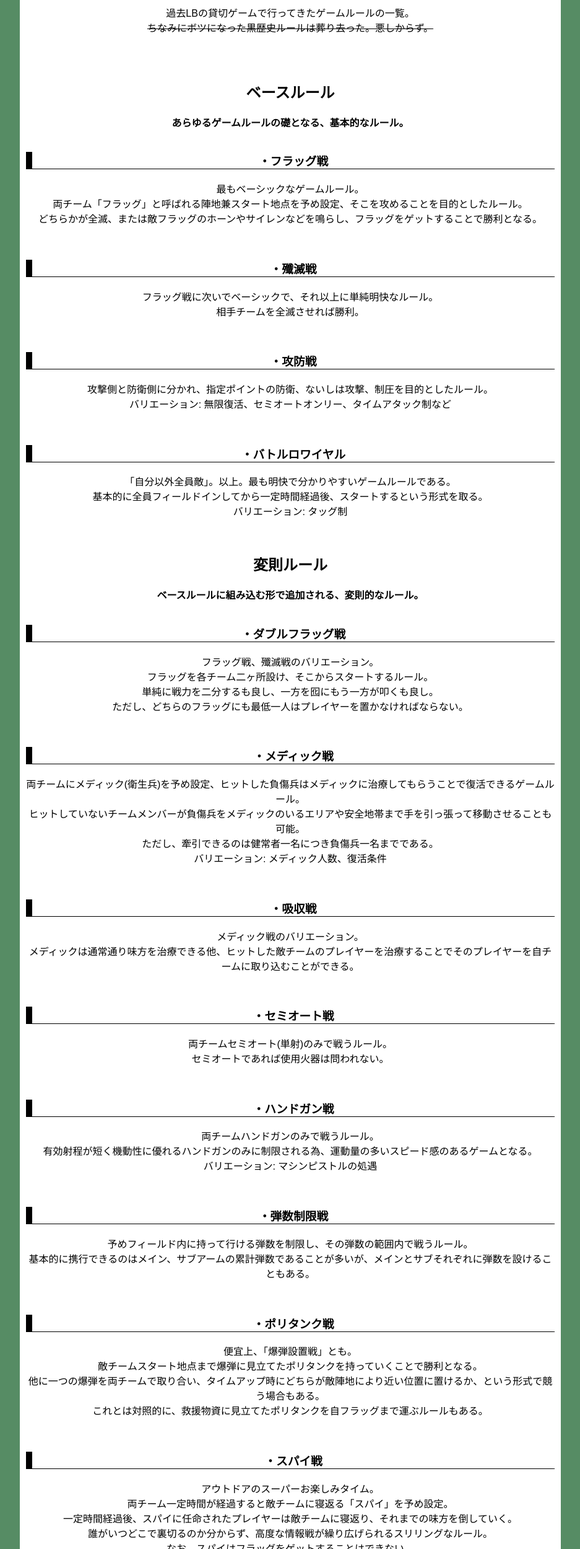
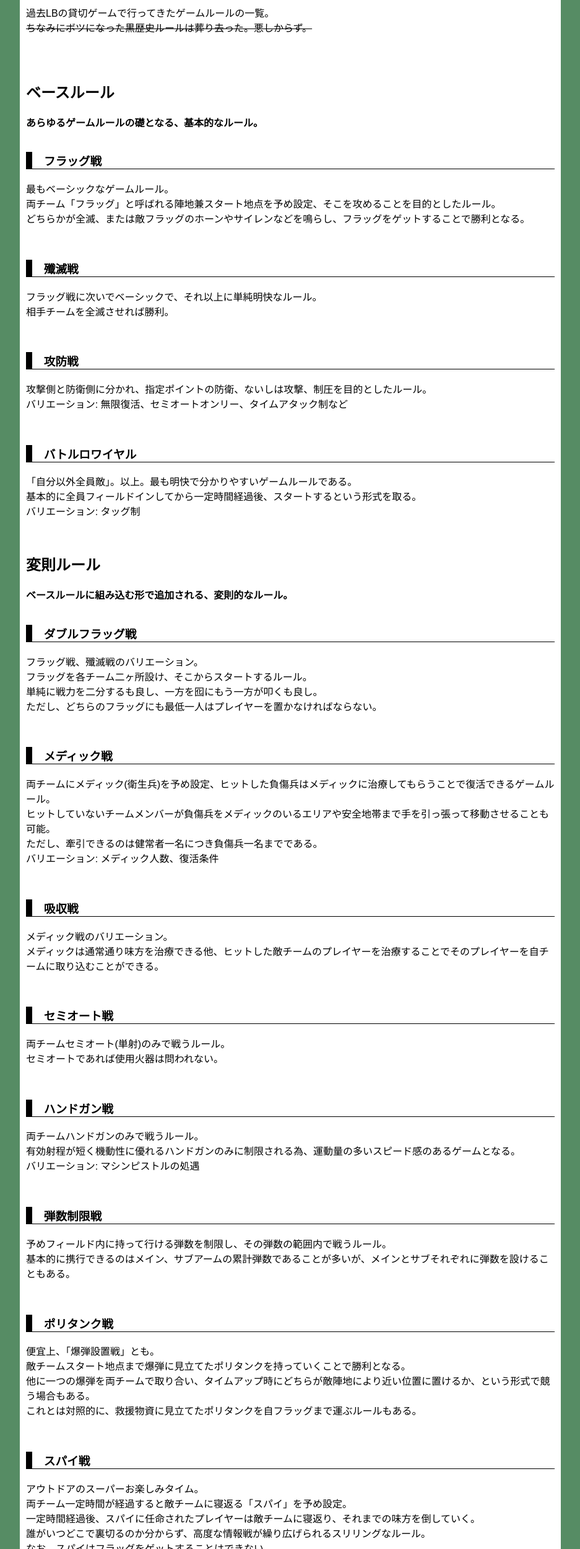
Before and after one commit to altyjp/littlebulletHP, a website: page public_html/formember/gamerule.html in a window 1280 px wide. Shown: the part 301-2800 px from the top of the page at 62% size, without its empty margins (171-1108 px from the left). Drawn offline with Linux system fonts and the light colour scheme; a web font is replaced by a local one.

Commit message:
ゲームルールの修正

```diff
--- a/public_html/formember/gamerule.html
+++ b/public_html/formember/gamerule.html
@@ -37,7 +37,7 @@
             <div id="main">
 
                 <div class="subcategory">
-                    <table>
+                    <table style="text-align: center;">
                         <td><a href="roe.html">Little Bullet隊則</a></td>
                         <td><a href="regulation.html">ブリーフィング確認事項、タイムテーブル例</a></td>
                         <td><a href="gamerule.html">ゲームルール一覧</a></td>
@@ -46,6 +46,7 @@
                     </table>
                 </div>
 
+                <div id="left_text">
                     <h1>ゲームルール一覧</h1>
                     過去LBの貸切ゲームで行ってきたゲームルールの一覧。<br/>
                     <s>ちなみにボツになった黒歴史ルールは葬り去った。悪しからず。</s><br/>
@@ -57,26 +58,26 @@
                     <b>あらゆるゲームルールの礎となる、基本的なルール。<br/></b>
                     <br/>
 
-                    <h3>・フラッグ戦</h3>
+                    <h3>　フラッグ戦</h3>
                     最もベーシックなゲームルール。<br/>
                     両チーム「フラッグ」と呼ばれる陣地兼スタート地点を予め設定、そこを攻めることを目的としたルール。<br/>
                     どちらかが全滅、または敵フラッグのホーンやサイレンなどを鳴らし、フラッグをゲットすることで勝利となる。<br/>
                     <br/>
                     <br/>
 
-                    <h3>・殲滅戦</h3>
+                    <h3>　殲滅戦</h3>
                     フラッグ戦に次いでベーシックで、それ以上に単純明快なルール。<br/>
                     相手チームを全滅させれば勝利。<br/>
                     <br/>
                     <br/>
 
-                    <h3>・攻防戦</h3>
+                    <h3>　攻防戦</h3>
                     攻撃側と防衛側に分かれ、指定ポイントの防衛、ないしは攻撃、制圧を目的としたルール。<br/>
                     バリエーション: 無限復活、セミオートオンリー、タイムアタック制など<br/>
                     <br/>
                     <br/>
 
-                    <h3>・バトルロワイヤル</h3>
+                    <h3>　バトルロワイヤル</h3>
                     「自分以外全員敵」。以上。最も明快で分かりやすいゲームルールである。<br/>
                     基本的に全員フィールドインしてから一定時間経過後、スタートするという形式を取る。<br/>
                     バリエーション: タッグ制<br/>
@@ -87,7 +88,7 @@
                     <b>ベースルールに組み込む形で追加される、変則的なルール。<br/></b>
                     <br/>
 
-                    <h3>・ダブルフラッグ戦</h3>
+                    <h3>　ダブルフラッグ戦</h3>
                     フラッグ戦、殲滅戦のバリエーション。<br/>
                     フラッグを各チーム二ヶ所設け、そこからスタートするルール。<br/>
                     単純に戦力を二分するも良し、一方を囮にもう一方が叩くも良し。<br/>
@@ -95,7 +96,7 @@
                     <br/>
                     <br/>
 
-                    <h3>・メディック戦</h3>
+                    <h3>　メディック戦</h3>
                     両チームにメディック(衛生兵)を予め設定、ヒットした負傷兵はメディックに治療してもらうことで復活できるゲームルール。<br/>
                     ヒットしていないチームメンバーが負傷兵をメディックのいるエリアや安全地帯まで手を引っ張って移動させることも可能。<br/>
                     ただし、牽引できるのは健常者一名につき負傷兵一名までである。<br/>
@@ -103,32 +104,32 @@
                     <br/>
                     <br/>
 
-                    <h3>・吸収戦</h3>
+                    <h3>　吸収戦</h3>
                     メディック戦のバリエーション。<br/>
                     メディックは通常通り味方を治療できる他、ヒットした敵チームのプレイヤーを治療することでそのプレイヤーを自チームに取り込むことができる。<br/>
                     <br/>
                     <br/>
 
-                    <h3>・セミオート戦</h3>
+                    <h3>　セミオート戦</h3>
                     両チームセミオート(単射)のみで戦うルール。<br/>
                     セミオートであれば使用火器は問われない。<br/>
                     <br/>
                     <br/>
 
-                    <h3>・ハンドガン戦</h3>
+                    <h3>　ハンドガン戦</h3>
                     両チームハンドガンのみで戦うルール。<br/>
                     有効射程が短く機動性に優れるハンドガンのみに制限される為、運動量の多いスピード感のあるゲームとなる。<br/>
                     バリエーション: マシンピストルの処遇<br/>
                     <br/>
                     <br/>
 
-                    <h3>・弾数制限戦</h3>
+                    <h3>　弾数制限戦</h3>
                     予めフィールド内に持って行ける弾数を制限し、その弾数の範囲内で戦うルール。<br/>
                     基本的に携行できるのはメイン、サブアームの累計弾数であることが多いが、メインとサブそれぞれに弾数を設けることもある。<br/>
                     <br/>
                     <br/>
 
-                    <h3>・ポリタンク戦</h3>
+                    <h3>　ポリタンク戦</h3>
                     便宜上、「爆弾設置戦」とも。<br/>
                     敵チームスタート地点まで爆弾に見立てたポリタンクを持っていくことで勝利となる。<br/>
                     他に一つの爆弾を両チームで取り合い、タイムアップ時にどちらが敵陣地により近い位置に置けるか、という形式で競う場合もある。<br/>
@@ -136,7 +137,7 @@
                     <br/>
                     <br/>
 
-                    <h3>・スパイ戦</h3>
+                    <h3>　スパイ戦</h3>
                     アウトドアのスーパーお楽しみタイム。<br/>
                     両チーム一定時間が経過すると敵チームに寝返る「スパイ」を予め設定。<br/>
                     一定時間経過後、スパイに任命されたプレイヤーは敵チームに寝返り、それまでの味方を倒していく。<br/>
@@ -150,7 +151,7 @@
                     このカテゴリーのゲームはLBではBBボトルやBBローダー、ガス缶の持ち込みが許可されることが多い。<br/></b>
                     <br/>
 
-                    <h3>・無限復活戦</h3>
+                    <h3>　無限復活戦</h3>
                     アウトドア戦の最後に行う「弾のバラ撒きあい」。<br/>
                     ヒットされたら自フラッグまで戻り、フラッグにタッチしたら復活。<br/>
                     勝敗は存在しない。基本的にただのふざけ合いである。<br/>
@@ -159,7 +160,7 @@
                     <br/>
                     <br/>
 
-                    <h3>・カウンター戦</h3>
+                    <h3>　カウンター戦</h3>
                     無限復活戦のバリエーション。<br/>
                     ヒットした場合自フラッグにまで戻り、予めフラッグに設置してあるカウンターのボタンを押し、復活。<br/>
                     タイムアップによるゲーム終了後、それぞれのチームの累計死亡数を発表し、勝敗を決する。<br/>
@@ -172,7 +173,7 @@
                     基本的に殲滅戦ベースで行われる。<br/></b>
                     <br/>
 
-                    <h3>・メタルギア戦</h3>
+                    <h3>　メタルギア戦</h3>
                     「現地調達戦」などとも呼称。<br/>
                     予めフィールドの敵スタート地点よりの場所に自分の武器を置く。<br/>
                     その後、自分のスタート地点に戻り、ゲーム開始の合図で好きな武器を取って戦う。<br/>
@@ -182,7 +183,7 @@
                     <br/>
                     <br/>
 
-                    <h3>・フォックス戦</h3>
+                    <h3>　フォックス戦</h3>
                     「ランボー戦」「ターミネーター戦」などとも。<br/>
                     唯一敵となるプレーヤー(狐)を決め、予めフィールドインさせる。<br/>
                     一定時間経過後、残りのプレイヤーをフィールドインさせ、ゲーム開始。<br/>
@@ -191,8 +192,7 @@
                     バリエーション: フォックスの人数<br/>
                     <br/>
                     <br/>
-
-
+                </div>
             </div>
         </div>
     </body>
```
